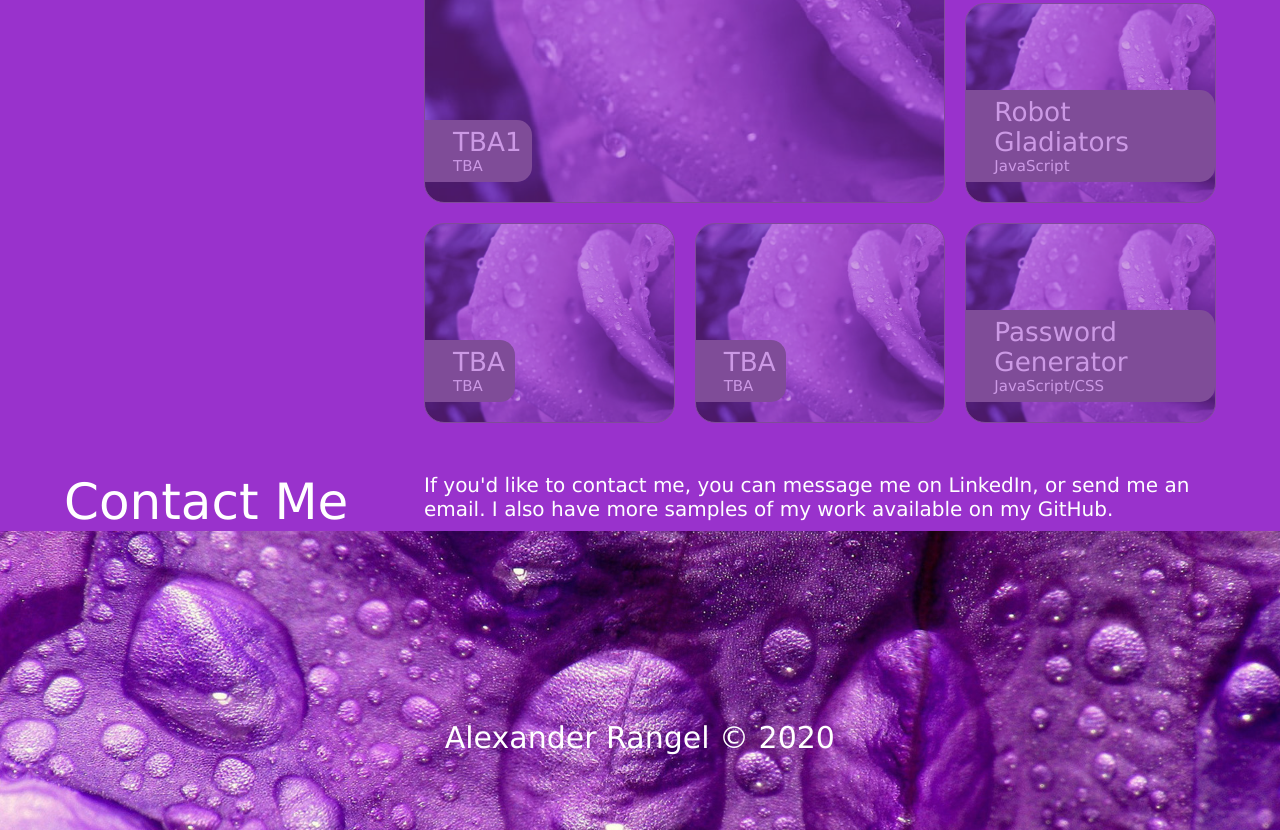
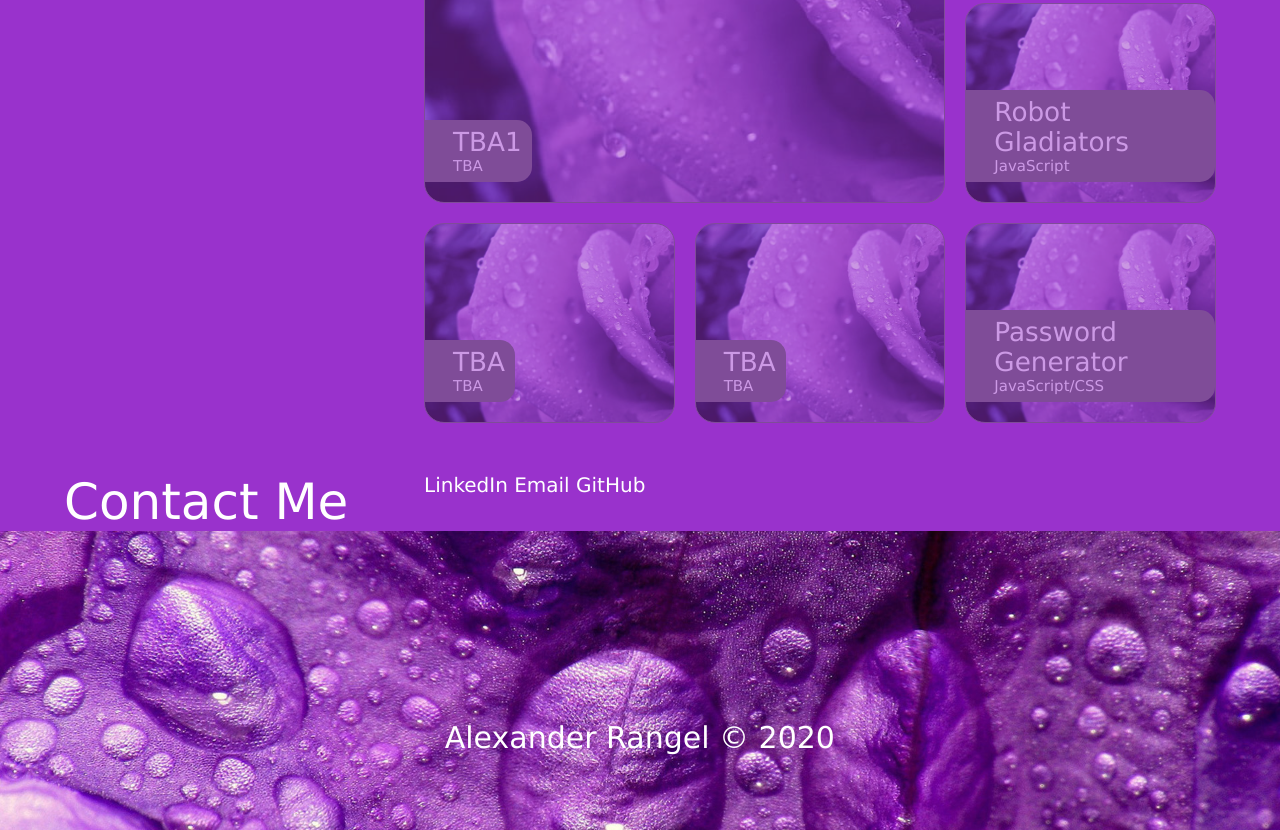
Before and after one commit to alexran21/Door-2-Future, a plain HTML site: page index.html in a window 1280 px wide. Shown: the part 928-1758 px from the top of the page. Drawn offline with Linux system fonts and the light colour scheme.

Commit message:
contact me info minimized

```diff
--- a/index.html
+++ b/index.html
@@ -95,8 +95,7 @@
         <!-- contact info --> <!--email link missing-->
         <section id="contact-me">
             <h2>Contact Me</h2>
-            <p>If you'd like to contact me, you can <a target="_blank" rel="noopener noreferrer"
-                href="https://www.linkedin.com/in/alexander-rangel-1848381b8">message me on LinkedIn</a>, or <a target="_blank" href="">send me an email</a>. I also have more samples of my work available on my <a target="_blank" rel="noopener noreferrer" href="https://github.com/alexran21">GitHub</a>.</p>
+            <p> <a target="_blank" rel="noopener noreferrer" href="https://www.linkedin.com/in/alexander-rangel-1848381b8">LinkedIn</a> <a target="_blank" href="">Email</a> <a target="_blank" rel="noopener noreferrer" href="https://github.com/alexran21">GitHub</a></p>
         </section>
     </main>
     <footer>
```
